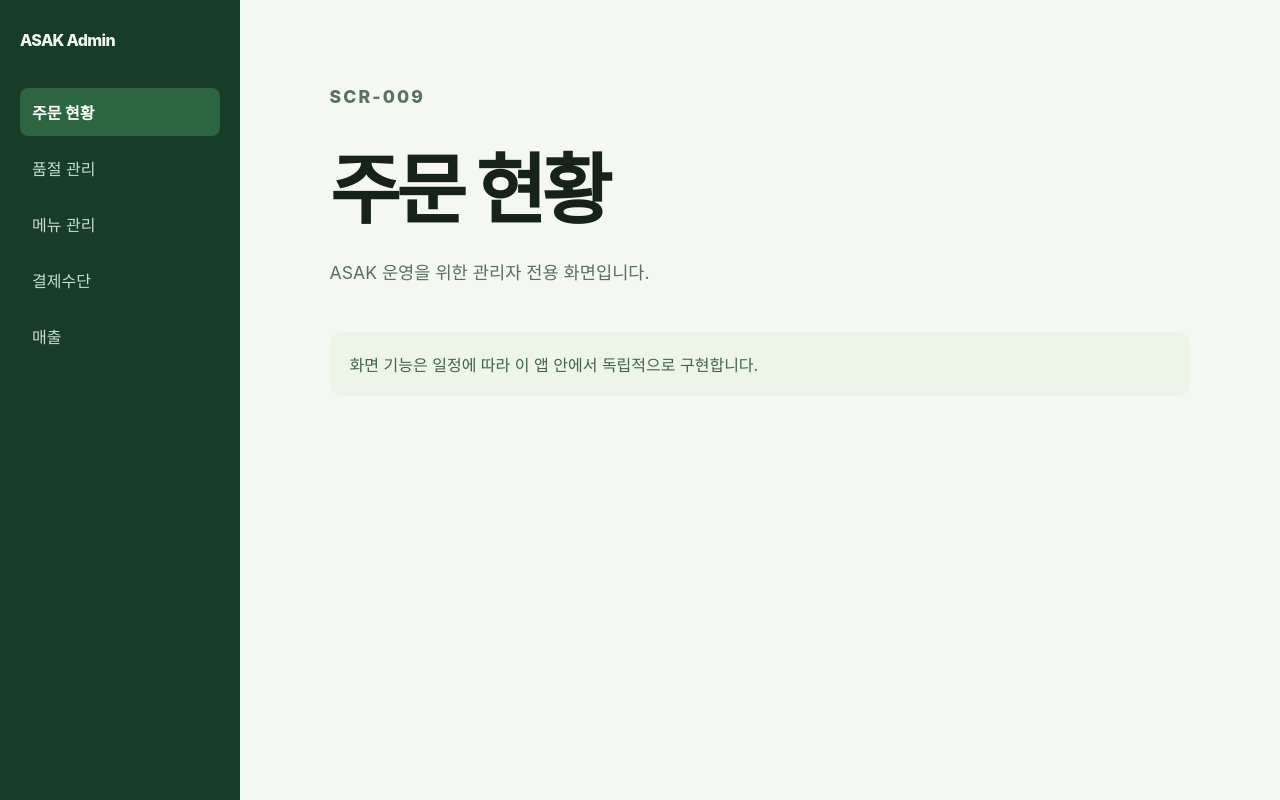
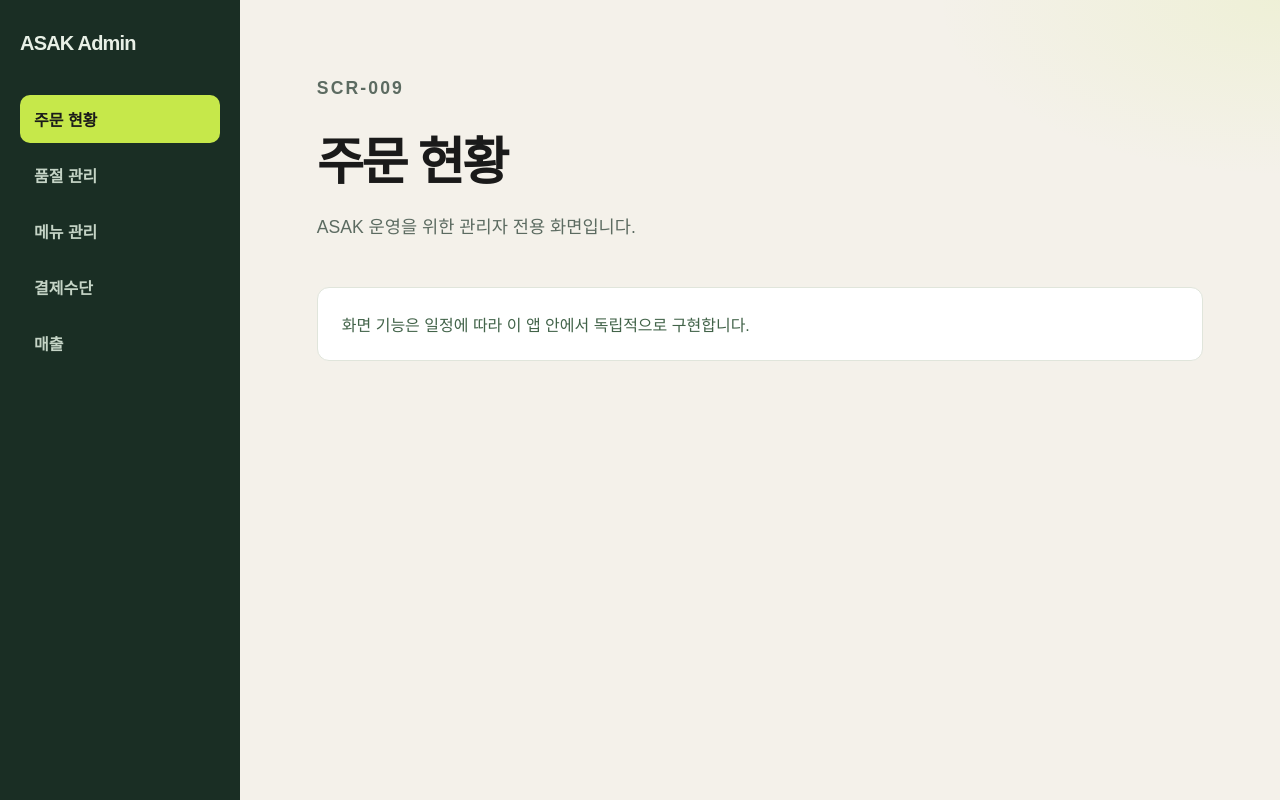
Before and after one commit to hagenie128/ASAK_Admin, a React (Vite) app: page / in a window 1280 px wide. Built offline with nearby package versions, Linux system fonts and the light colour scheme.

Commit message:
style: update app-shell.css with new branding and layout adjustments for admin interface

```diff
--- a/src/styles/app-shell.css
+++ b/src/styles/app-shell.css
@@ -1,17 +1,128 @@
-:root { font-family: Inter, Pretendard, system-ui, sans-serif; color: #17221a; background: #f4f7f2; }
-* { box-sizing: border-box; }
-body { margin: 0; min-width: 320px; }
-a { color: inherit; text-decoration: none; }
-.admin-app { display: grid; grid-template-columns: 240px minmax(0, 1fr); min-height: 100vh; }
-.admin-sidebar { padding: 30px 20px; background: #173d28; color: #eff8eb; }
-.brand { font-weight: 800; letter-spacing: -.04em; }
-.admin-sidebar nav { display: flex; flex-direction: column; gap: 8px; margin-top: 38px; }
-.admin-sidebar nav a { padding: 12px; border-radius: 8px; color: #c9dbc9; }
-.admin-sidebar nav a.active { background: #2c6641; color: #fff; font-weight: 800; }
-.admin-main { padding: 64px clamp(24px, 7vw, 100px); }
-.admin-screen { max-width: 900px; }
-.screen-id { color: #4e825a; font-size: .78rem; font-weight: 800; letter-spacing: .12em; }
-.admin-screen h1 { margin: 8px 0 16px; font-size: clamp(2.2rem, 7vw, 4.8rem); letter-spacing: -.06em; }
-.admin-screen > p { max-width: 560px; color: #58705c; font-size: 1.1rem; line-height: 1.7; }
-.empty-state { margin-top: 44px; padding: 20px; border-radius: 12px; background: #edf5e9; color: #426349; }
-@media (max-width: 700px) { .admin-app { grid-template-columns: 1fr; } .admin-sidebar nav { flex-direction: row; overflow-x: auto; margin-top: 20px; } .admin-main { padding: 40px 24px; } }
+/* ASAK Admin — 기존 셸에 키오스크와 맞춘 브랜드 톤 (Placeholder 화면용) */
+:root {
+  --admin-bg: #f4f1ea;
+  --admin-sidebar: #1a2e24;
+  --admin-sidebar-text: #e8f0e6;
+  --admin-lime: #c6e84a;
+  --admin-text: #1a1a1a;
+  --admin-muted: #5c6b61;
+  --admin-font: "Pretendard Variable", Pretendard, "Noto Sans KR", sans-serif;
+}
+
+@import url("https://cdn.jsdelivr.net/gh/orioncactus/pretendard@v1.3.9/dist/web/variable/pretendardvariable-dynamic-subset.min.css");
+
+:root {
+  font-family: var(--admin-font);
+  color: var(--admin-text);
+  background: var(--admin-bg);
+}
+
+* {
+  box-sizing: border-box;
+}
+
+body {
+  margin: 0;
+  min-width: 320px;
+  font-family: var(--admin-font);
+  background: var(--admin-bg);
+}
+
+a {
+  color: inherit;
+  text-decoration: none;
+}
+
+.admin-app {
+  display: grid;
+  grid-template-columns: 240px minmax(0, 1fr);
+  min-height: 100vh;
+}
+
+.admin-sidebar {
+  padding: 32px 20px;
+  background: var(--admin-sidebar);
+  color: var(--admin-sidebar-text);
+}
+
+.brand {
+  font-weight: 800;
+  letter-spacing: -0.04em;
+  font-size: 1.25rem;
+}
+
+.admin-sidebar nav {
+  display: flex;
+  flex-direction: column;
+  gap: 8px;
+  margin-top: 40px;
+}
+
+.admin-sidebar nav a {
+  padding: 12px 14px;
+  border-radius: 10px;
+  color: #c5d4c6;
+  font-weight: 600;
+}
+
+.admin-sidebar nav a.active {
+  background: var(--admin-lime);
+  color: var(--admin-text);
+  font-weight: 800;
+}
+
+.admin-main {
+  padding: 56px clamp(24px, 6vw, 88px);
+  background:
+    radial-gradient(ellipse 60% 40% at 100% 0%, rgba(198, 232, 74, 0.12), transparent 55%),
+    var(--admin-bg);
+}
+
+.admin-screen {
+  max-width: 920px;
+}
+
+.screen-id {
+  color: #4e825a;
+  font-size: 0.78rem;
+  font-weight: 800;
+  letter-spacing: 0.12em;
+}
+
+.admin-screen h1 {
+  margin: 8px 0 16px;
+  font-size: clamp(2rem, 5vw, 3.2rem);
+  letter-spacing: -0.05em;
+}
+
+.admin-screen > p {
+  max-width: 560px;
+  color: var(--admin-muted);
+  font-size: 1.1rem;
+  line-height: 1.7;
+}
+
+.empty-state {
+  margin-top: 44px;
+  padding: 24px;
+  border-radius: 12px;
+  border: 1px solid #e0e5db;
+  background: #fff;
+  color: #426349;
+}
+
+@media (max-width: 700px) {
+  .admin-app {
+    grid-template-columns: 1fr;
+  }
+
+  .admin-sidebar nav {
+    flex-direction: row;
+    overflow-x: auto;
+    margin-top: 20px;
+  }
+
+  .admin-main {
+    padding: 40px 24px;
+  }
+}
```
